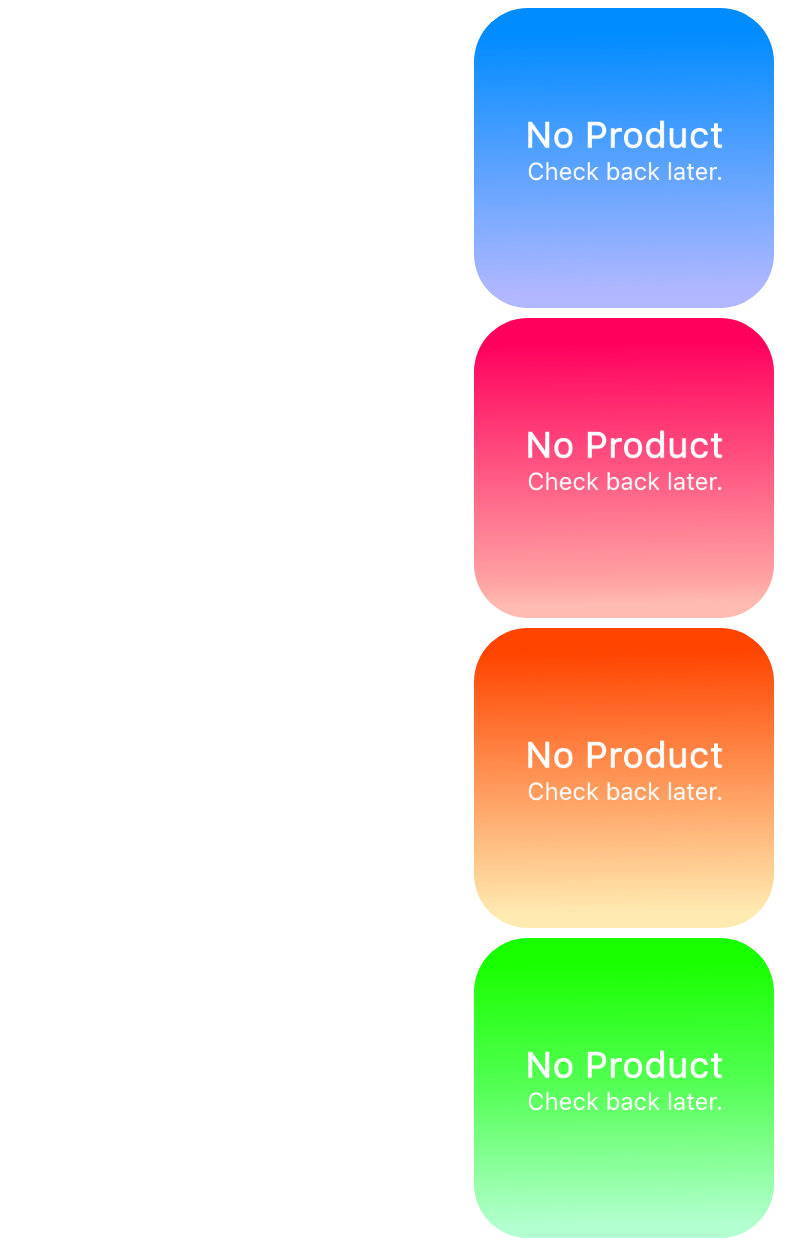
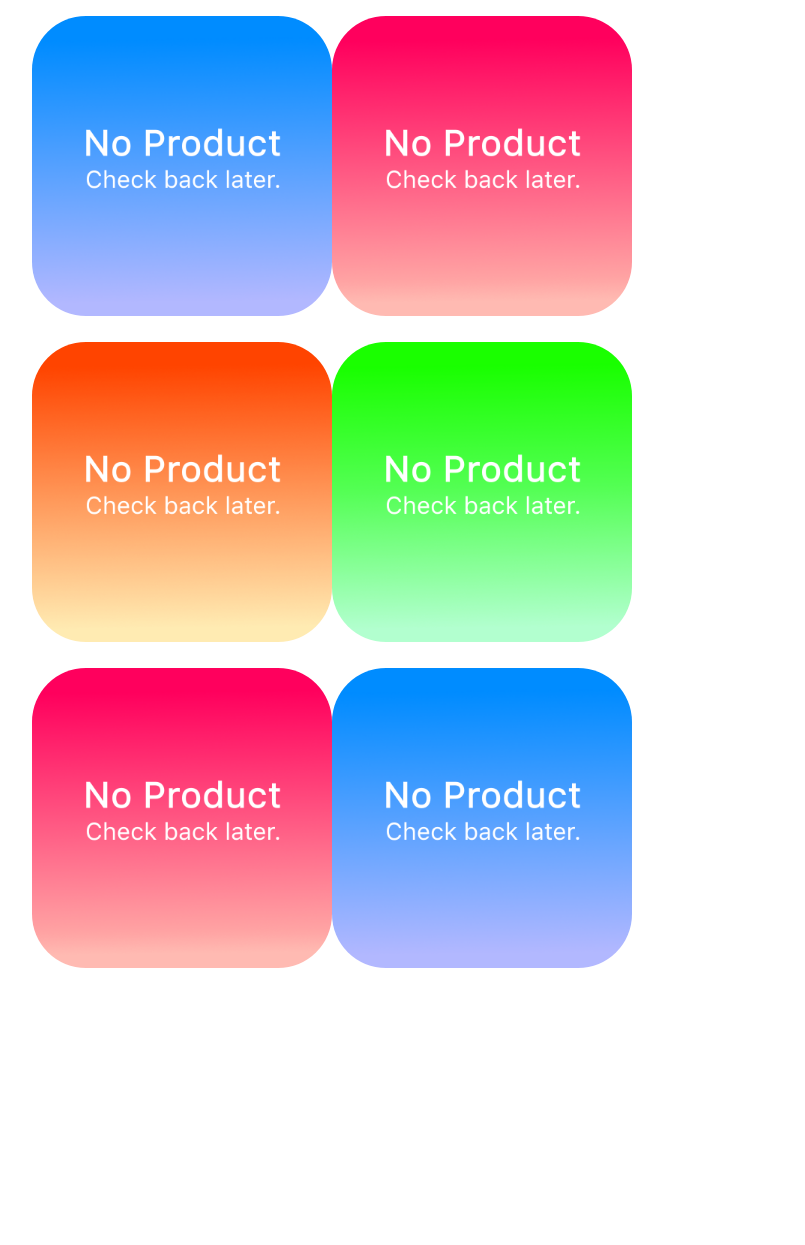
Before and after one commit to Melanote/melanote.github.io, a plain HTML site: page products.html in a window 1280 px wide. Shown: the top 1245 px of the page, without its empty margins (16-821 px from the left). After the commit the page ends 994 px from the top, so only its background shows below. Drawn offline with Linux system fonts and the light colour scheme.

Commit message:
Add files via upload

```diff
--- a/products.html
+++ b/products.html
@@ -24,16 +24,23 @@ div {
   display: table;
 
 body{
-touch-action: pan-y;
+
 }
 }
 </style>
 <body id="productsBody">
+			<figure class="half" style="display:flex">
 			<center><div><img src="1.png" height="300" widght="300"></div></center>
 			<center><div><img src="2.png" height="300" widght="300"></div></center>
+			</figure>
+			<figure class="half" style="display:flex">
 			<center><div><img src="3.png" height="300" widght="300"></div></center>
 			<center><div><img src="4.png" height="300" widght="300"></div></center>
+			</figure>
+			<figure class="half" style="display:flex">
 			<center><div><img src="2.png" height="300" widght="300"></div></center>
+			<center><div><img src="1.png" height="300" widght="300"></div></center>
+			</figure>
 			</body>
 	<script>
 
```
